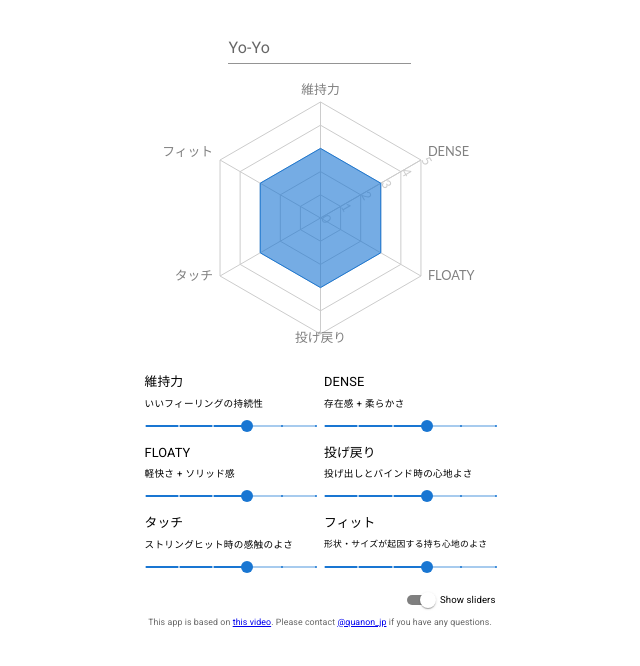
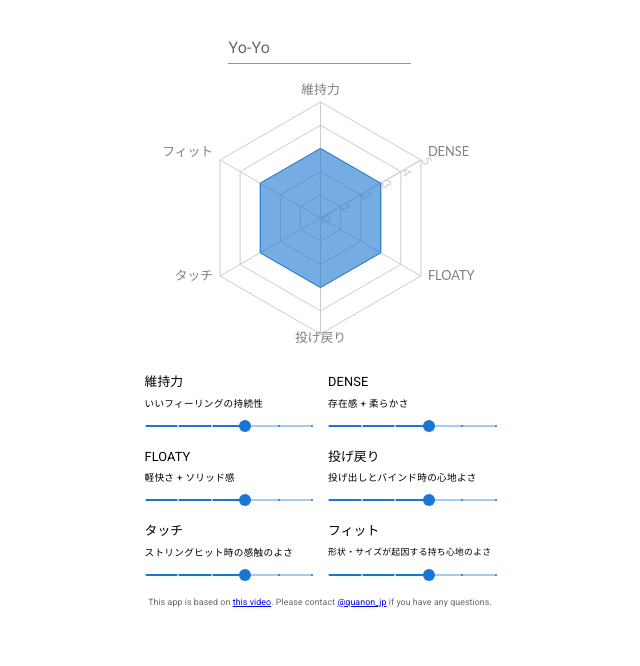
Before and after one commit to quanon/kimochiii_yoyo_radar_chart, a React (Create React App) app: page / in a window 1280 px wide. Shown: the top 666 px of the page, without its empty margins (320-960 px from the left). Built offline with nearby package versions, Linux system fonts and the light colour scheme.

Commit message:
Remove a switch

```diff
--- a/src/App.js
+++ b/src/App.js
@@ -1,12 +1,10 @@
 import React, { useState } from 'react';
 import KimochiiiRadarChart from './components/KimochiiiRadarChart';
 import KimochiiiSlider from './components/KimochiiiSlider';
-import KimochiiiSwitch from './components/KimochiiiSwitch';
 import KimochiiiFooter from './components/KimochiiiFooter';
 import Box from '@mui/material/Box';
 import Grid from '@mui/system/Grid';
 import TextField from '@mui/material/TextField';
-import Collapse from '@mui/material/Collapse';
 import '@fontsource/roboto/300.css';
 import '@fontsource/roboto/400.css';
 import '@fontsource/roboto/500.css';
@@ -56,10 +54,6 @@ const App = () => {
     localStorage.setItem('values', JSON.stringify(newValues));
     setValues(newValues);
   };
-  const [checked, setChecked] = React.useState(true);
-  const onChangeSwitch = (e, v) => {
-    setChecked(v);
-  };
 
   return (
     <Box sx={{ px: 1.5 }}>
@@ -84,9 +78,6 @@ const App = () => {
         <Grid size={12}>
           <KimochiiiRadarChart labels={axises.map((axis) => axis.label)} values={values} />
         </Grid>
-        <Grid size={12}>
-          <Collapse in={checked} timeout="auto" unmountOnExit>
-            <Grid container rowSpacing={0} columnSpacing={1}>
         {axises.map((axis, i) => (
             <Grid size={6} key={`slider-wrapper-${i}`}>
               <KimochiiiSlider
@@ -98,14 +89,6 @@ const App = () => {
               />
             </Grid>
         ))}
-            </Grid>
-          </Collapse>
-        </Grid>
-        <Grid size={12}>
-          <Grid container justifyContent="flex-end">
-            <KimochiiiSwitch checked={checked} setChecked={setChecked} />
-          </Grid>
-        </Grid>
         <Grid size={12}>
           <KimochiiiFooter />
         </Grid>
--- a/src/components/KimochiiiSlider.js
+++ b/src/components/KimochiiiSlider.js
@@ -38,7 +38,6 @@ const KimochiiiSlider = ({
         min={0}
         max={5}
         size="small"
-        sx={{ py: '13px !important' }}
         onChange={onChangeSlider}
         onChangeCommitted={
           (e, v) => {
@@ -47,6 +46,7 @@ const KimochiiiSlider = ({
             onChangeSlider(e, v);
           }
         }
+        sx={{ py: '13px !important' }}
       />
     </Box>
   );
--- a/src/components/KimochiiiSwitch.js
+++ /dev/null
@@ -1,34 +0,0 @@
-import React from 'react';
-import PropTypes from 'prop-types';
-import FormControlLabel from '@mui/material/FormControlLabel';
-import Switch from '@mui/material/Switch';
-import Typography from '@mui/material/Typography';
-
-const KimochiiiSwitch = ({
-  checked, setChecked
-}) => {
-  const onChangeSwitch = (e, v) => {
-    setChecked(v);
-  };
-
-  return (
-    <FormControlLabel
-      control={
-        <Switch checked={checked} size="small" color="default" onChange={onChangeSwitch} />
-      }
-      label={
-        <Typography sx={{ fontSize: '0.6rem' }}>
-          Show sliders
-        </Typography>
-      }
-      sx={{ mr: 0 }}
-    />
-  );
-};
-
-KimochiiiSwitch.propTypes = {
-  checked: PropTypes.bool.isRequired,
-  setChecked: PropTypes.func.isRequired
-};
-
-export default KimochiiiSwitch;
```
Lines whose indentation alone changed are shown as unchanged.
